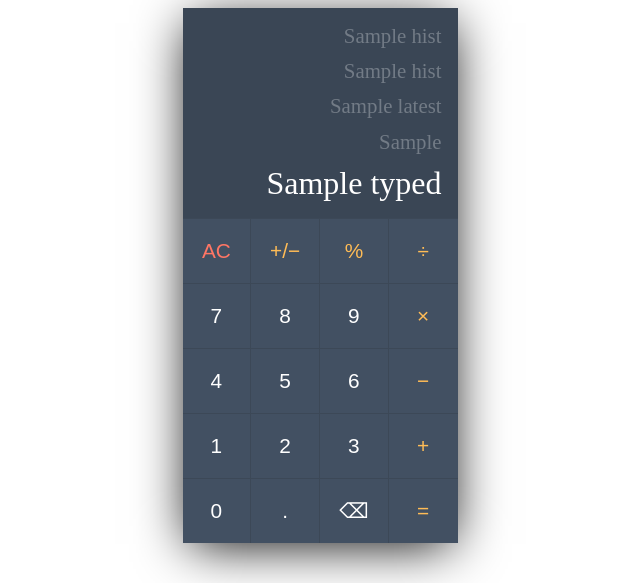
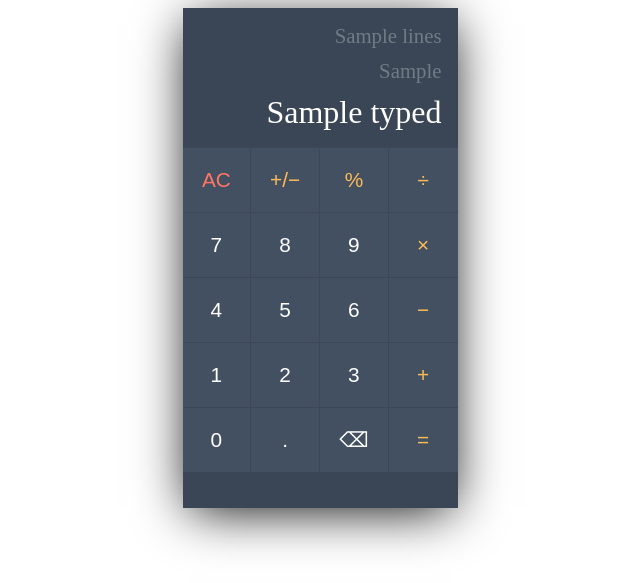
Before and after one commit to bascum/Group-8-Project, a Flask app: template templates/ui.html in a window 1280 px wide. Shown: the top 583 px of the page, without its empty margins (320-960 px from the left). Run offline with Flask 3, Linux system fonts and the light colour scheme; the template is opened without the code that fills it: most values are stand-ins (such as "Sample title", 1, 10 or a date in 2020).

Commit message:
added histroy

```diff
--- a/app.py
+++ b/app.py
@@ -95,25 +95,16 @@
                wholeOp = wholeOp + typed + " + "
                typed = ""
          elif button == "equ":
-            if typed == "":
+            if typed == "" and wholeOp == "":
                pass
             elif wholeOp == "":
                pass
             else:
-
-               oldestEquation = str(f"{wholeOp + typed} = {calculator.calculate(wholeOp + typed)}")
-               middleEquation = str(f"{wholeOp + typed} = {calculator.calculate(wholeOp + typed)}")
-               latestEquation = str(f"{wholeOp + typed} = {calculator.calculate(wholeOp + typed)}")
-               calculator.answerHistory.append(oldestEquation)
-               calculator.answerHistory.append(middleEquation)
-               calculator.answerHistory.append(latestEquation)
-               oldest = calculator.answerHistory[2]
-               middle = calculator.answerHistory[1]
-               latest = calculator.answerHistory[0]
-               wholeOp = str(calculator.calculate(wholeOp + typed))
+               calculator.calculate(wholeOp + typed)
+               wholeOp = ""
                typed = ""
 
-   return render_template('ui.html', wholeOp=wholeOp, typed=typed, latest=latest, middle=middle, oldest=oldest)
+   return render_template('ui.html', wholeOp=wholeOp, typed=typed, history=calculator.getHist())
 
 
 if __name__ == "__main__":
--- a/templates/ui.html
+++ b/templates/ui.html
@@ -9,26 +9,12 @@
         <!-- Calc history is the three faded numbers above the actual typed input -->
 
         <div id="calc-history">
-            {% if hist == "": %}
-                <div></div>
+        {% if history == "": %}
+            <div></div>
         {% else: %}
-            {{ hist }}
-        {% endif %}
-        </div>
-
-        <div id="calc-history">
-            {% if hist == "": %}
-                <div></div>
-        {% else: %}
-            {{ hist }}
-        {% endif %}
-        </div>
-
-        <div id="calc-history">
-            {% if latest == "": %}
-                <div></div>
-        {% else: %}
-            {{ latest }}
+            {% for lines in history %}
+                <div>{{ lines }}</div>
+            {% endfor %}
         {% endif %}
         </div>
 
```
Also changed, not shown: calculator.py (+13 -8 lines).
